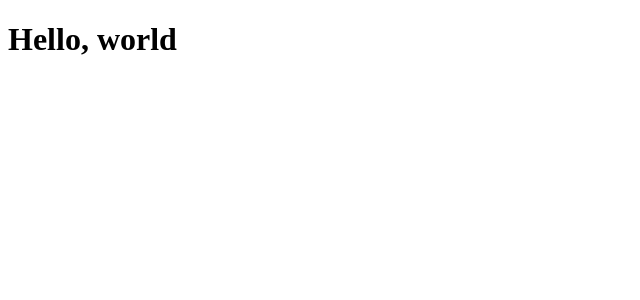
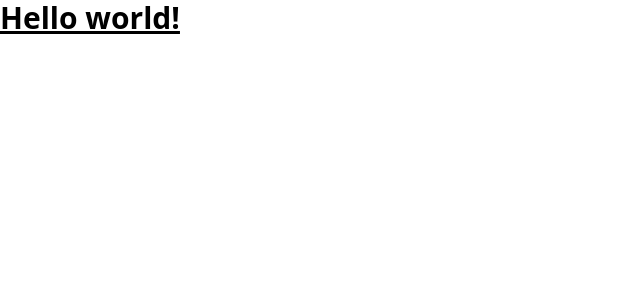
Before and after one commit to dmitriyyan/github-search, a React (Vite) app: page / in a window 1280 px wide. Shown: the top 300 px of the page, without its empty margins (0-640 px from the left). Built offline with nearby package versions, Linux system fonts and the light colour scheme.

Commit message:
add tailwind, redux and router

```diff
--- /dev/null
+++ b/postcss.config.cjs
@@ -0,0 +1,6 @@
+module.exports = {
+  plugins: {
+    tailwindcss: {},
+    autoprefixer: {},
+  },
+}
--- a/src/App.tsx
+++ b/src/App.tsx
@@ -1,5 +1,5 @@
 function App() {
-  return <h1>Hello, world</h1>;
+  return <h1 className="text-3xl font-bold underline">Hello world!</h1>;
 }
 
 export default App;
--- /dev/null
+++ b/src/index.css
@@ -0,0 +1,3 @@
+@tailwind base;
+@tailwind components;
+@tailwind utilities;
--- a/src/main.tsx
+++ b/src/main.tsx
@@ -1,6 +1,8 @@
 import React from 'react';
 import ReactDOM from 'react-dom/client';
+
 import App from './App';
+import './index.css';
 
 ReactDOM.createRoot(document.getElementById('root') as HTMLElement).render(
   <React.StrictMode>
--- /dev/null
+++ b/tailwind.config.cjs
@@ -0,0 +1,8 @@
+/** @type {import('tailwindcss').Config} */
+module.exports = {
+  content: ['./index.html', './src/**/*.{js,ts,jsx,tsx}'],
+  theme: {
+    extend: {},
+  },
+  plugins: [],
+};
```
Also changed, not shown: package.json (+8 -1 lines), 1 other file (tests, documents, lock files or other folders).
